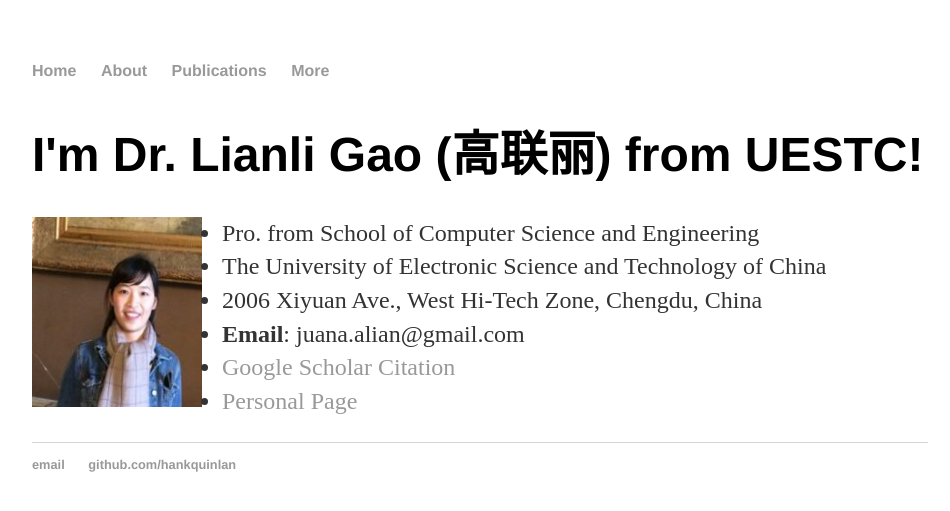
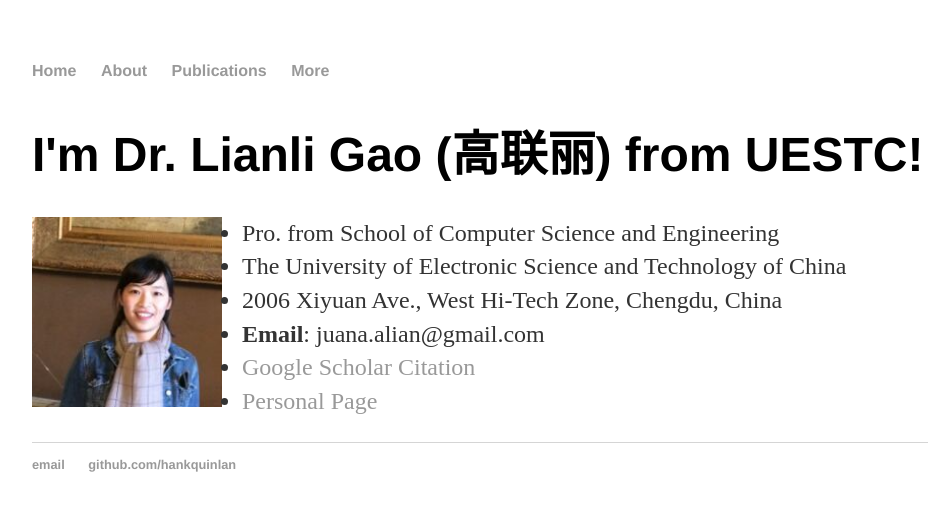
Before and after one commit to lianliGao/lianligao.github.io, a Jekyll site: the page built from index.html, in a window 1280 px wide. Shown: the top 511 px of the page, without its empty margins (160-1110 px from the left). Built offline with Jekyll 4.4.1, drawn with Linux system fonts in a browser that asks for light colours.

Commit message:
Update index.html

```diff
--- a/index.html
+++ b/index.html
@@ -5,7 +5,7 @@
 
 		<div class="blurb">
 			<h1>I'm Dr. Lianli Gao (高联丽) from UESTC!</h1>
-			<p ><img src="1.png" alt="photo" style="width:170px;height:190px;float:left;margin-right:20px;">
+			<p ><img src="1.png" alt="photo" style="width:190px;height:190px;float:left;margin-right:20px;">
 				<ul class="contacts">
 					<li> Pro. from School of Computer Science and Engineering</li>
 					<li>The University of Electronic Science and Technology of China</li>
```
